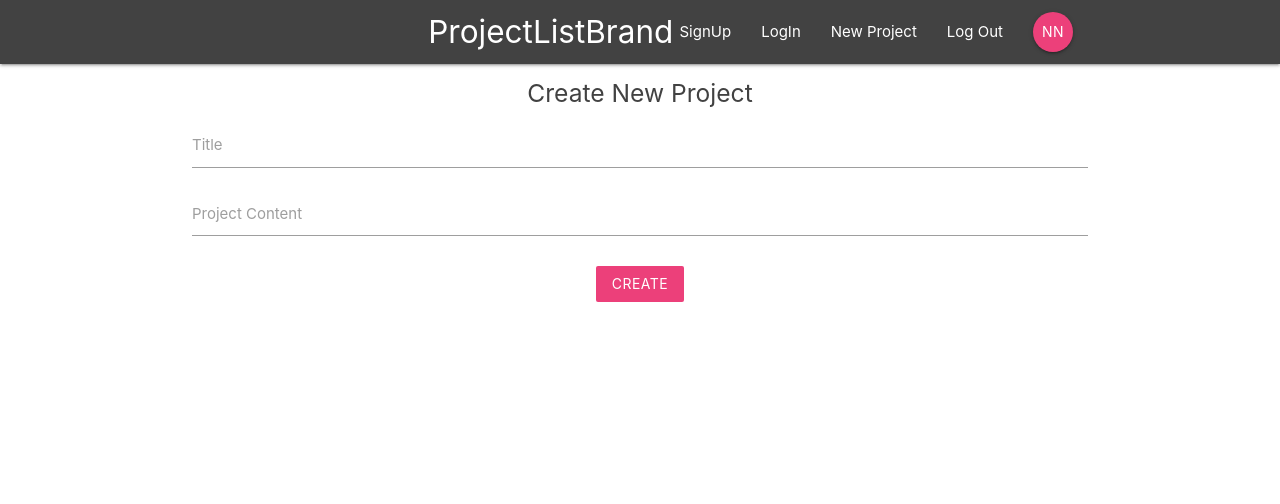
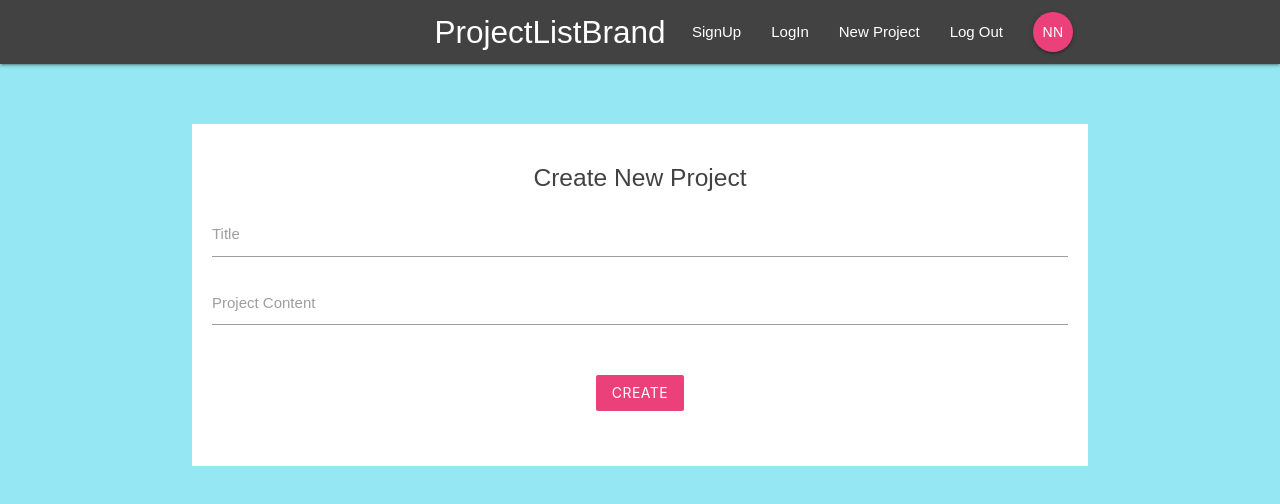
Before and after one commit to Anant147r/ProjectList, a React (Create React App) app: page /create in a window 1280 px wide. Shown: the top 504 px of the page. Built offline with nearby package versions, Linux system fonts and the light colour scheme.

Commit message:
Links added in Navbar

```diff
--- a/src/Components/layout/SignedInLinks.js
+++ b/src/Components/layout/SignedInLinks.js
@@ -4,13 +4,13 @@
   return (
     <ul className="right">
       <li>
-        <NavLink to="">New Project</NavLink>
+        <NavLink to="/create">New Project</NavLink>
       </li>
       <li>
-        <NavLink to="">Log Out</NavLink>
+        <NavLink to="/">Log Out</NavLink>
       </li>
       <li>
-        <NavLink to="" className="btn btn-floating pink lighten-1">
+        <NavLink to="/" className="btn btn-floating pink lighten-1">
           NN
         </NavLink>
       </li>
--- a/src/Components/layout/SignedOutLinks.js
+++ b/src/Components/layout/SignedOutLinks.js
@@ -4,10 +4,10 @@
   return (
     <ul className="right">
       <li>
-        <NavLink to="">SignUp</NavLink>
+        <NavLink to="/signup">SignUp</NavLink>
       </li>
       <li>
-        <NavLink to="">LogIn</NavLink>
+        <NavLink to="/signin">LogIn</NavLink>
       </li>
     </ul>
   );
--- a/src/index.css
+++ b/src/index.css
@@ -1,13 +1,24 @@
+html {
+  min-height: 100%;
+}
 body {
   margin: 0;
-  font-family: -apple-system, BlinkMacSystemFont, 'Segoe UI', 'Roboto', 'Oxygen',
-    'Ubuntu', 'Cantarell', 'Fira Sans', 'Droid Sans', 'Helvetica Neue',
-    sans-serif;
-  -webkit-font-smoothing: antialiased;
-  -moz-osx-font-smoothing: grayscale;
+  padding: 0;
+  font-family: sans-serif;
+  background-color: #95e8f3;
 }
-
-code {
-  font-family: source-code-pro, Menlo, Monaco, Consolas, 'Courier New',
-    monospace;
+form {
+  padding: 20px;
+  margin-top: 60px;
 }
+form button,
+form h5 {
+  margin: 20px 0;
+}
+input[type="text"]:not(.browser-default):focus:not([readonly]),
+input[type="email"]:not(.browser-default):focus:not([readonly]),
+input[type="password"]:not(.browser-default):focus:not([readonly]),
+textarea.materialize-textarea:focus:not([readonly]) {
+  border-color: #ec407a;
+  box-shadow: none;
+}
```
